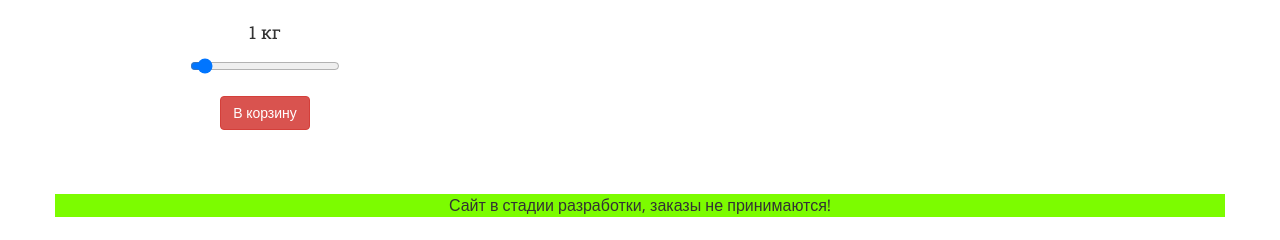
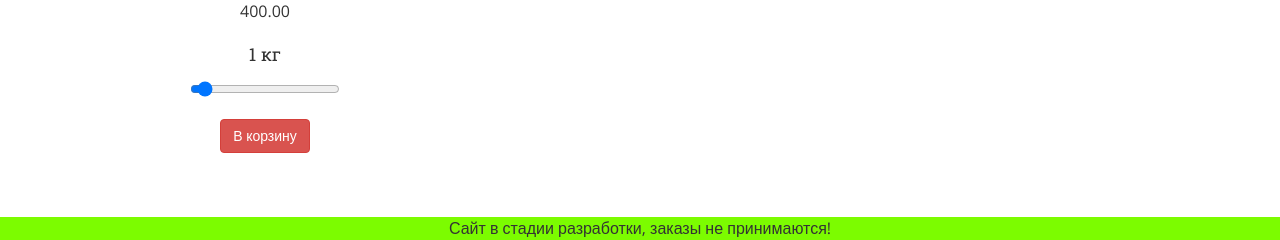
Before and after one commit to yllen32/meatline, a Django app: page / in a window 1280 px wide. Shown: the part 1153-1393 px from the top of the page. Before the commit the page ends 1370 px from the top, so only its background shows below. Run offline with Django 4.2, Linux system fonts and the light colour scheme; data comes from the database, SQL or seed files in the repository; parts of the project's set-up code (start-up, migrations or seed data) failed here and were passed over; some libraries are stand-ins or nearby versions.

Commit message:
add development notification for footer and header

```diff
--- a/meet_line/templates/shop/base.html
+++ b/meet_line/templates/shop/base.html
@@ -17,7 +17,7 @@
 </head>
 <body>
    <div class="container">
-
+	{% include 'shop/includes/development.html'%}
 	  {% include 'shop/header.html' %}
 	<div class="products">
 		<div class="container">
@@ -29,11 +29,6 @@
 	</div>
 	</div>
 		<a href="#home" id="toTop" class="scroll" style="display: block;"> <span id="toTopHover" style="opacity: 1;"> </span></a>
-		<div class="container">
-			<div
-			  class="row text-center"
-			  style="background-color: lawngreen"
-			  >Сайт в стадии разработки, заказы не принимаются!
-			</div>
+		{% include 'shop/includes/development.html'%}
 </body>
 </html>
--- /dev/null
+++ b/meet_line/templates/shop/includes/development.html
@@ -0,0 +1,5 @@
+<div
+    class="row text-center"
+    style="background-color: lawngreen"
+    >Сайт в стадии разработки, заказы не принимаются!
+</div>
```
